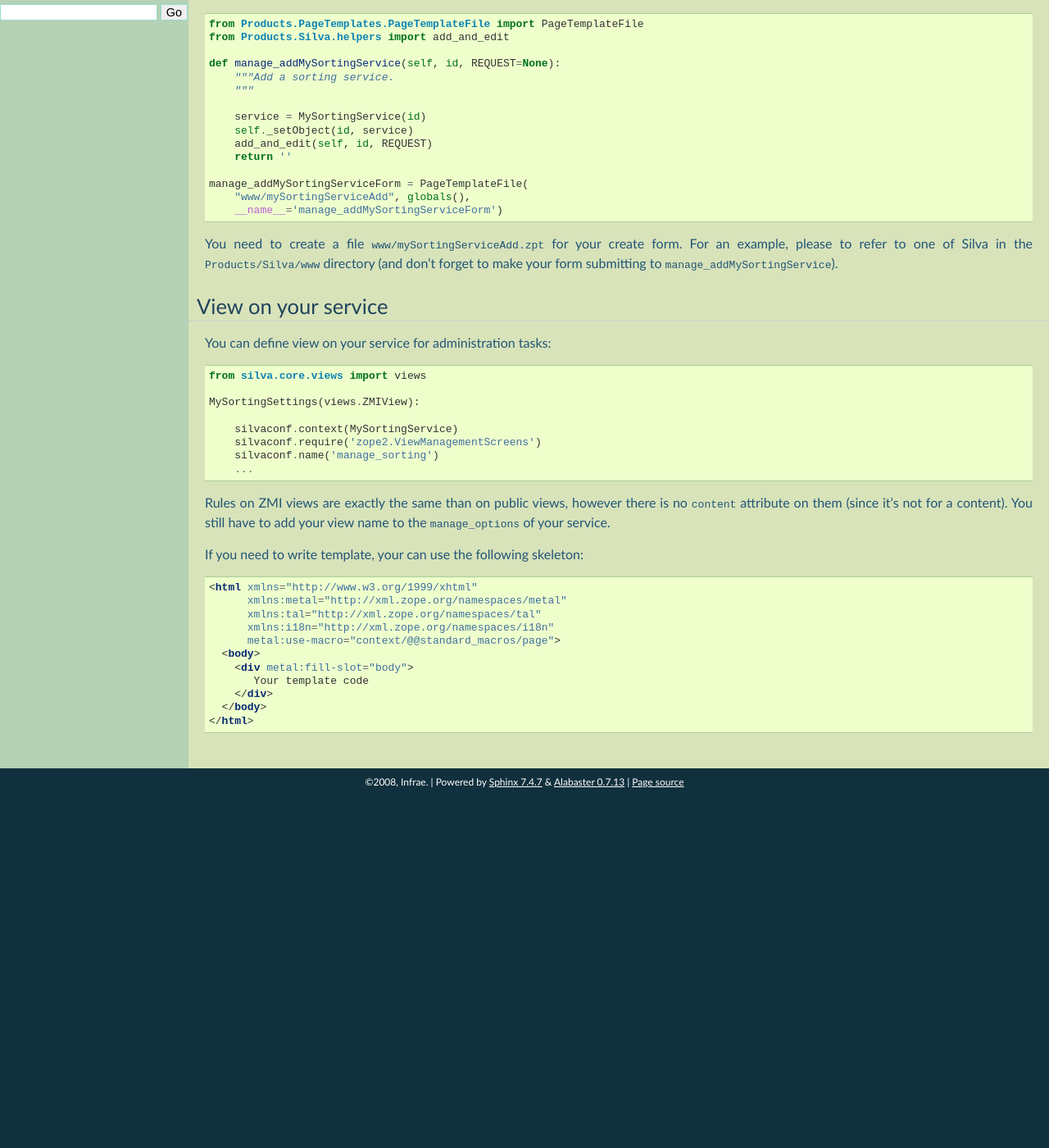
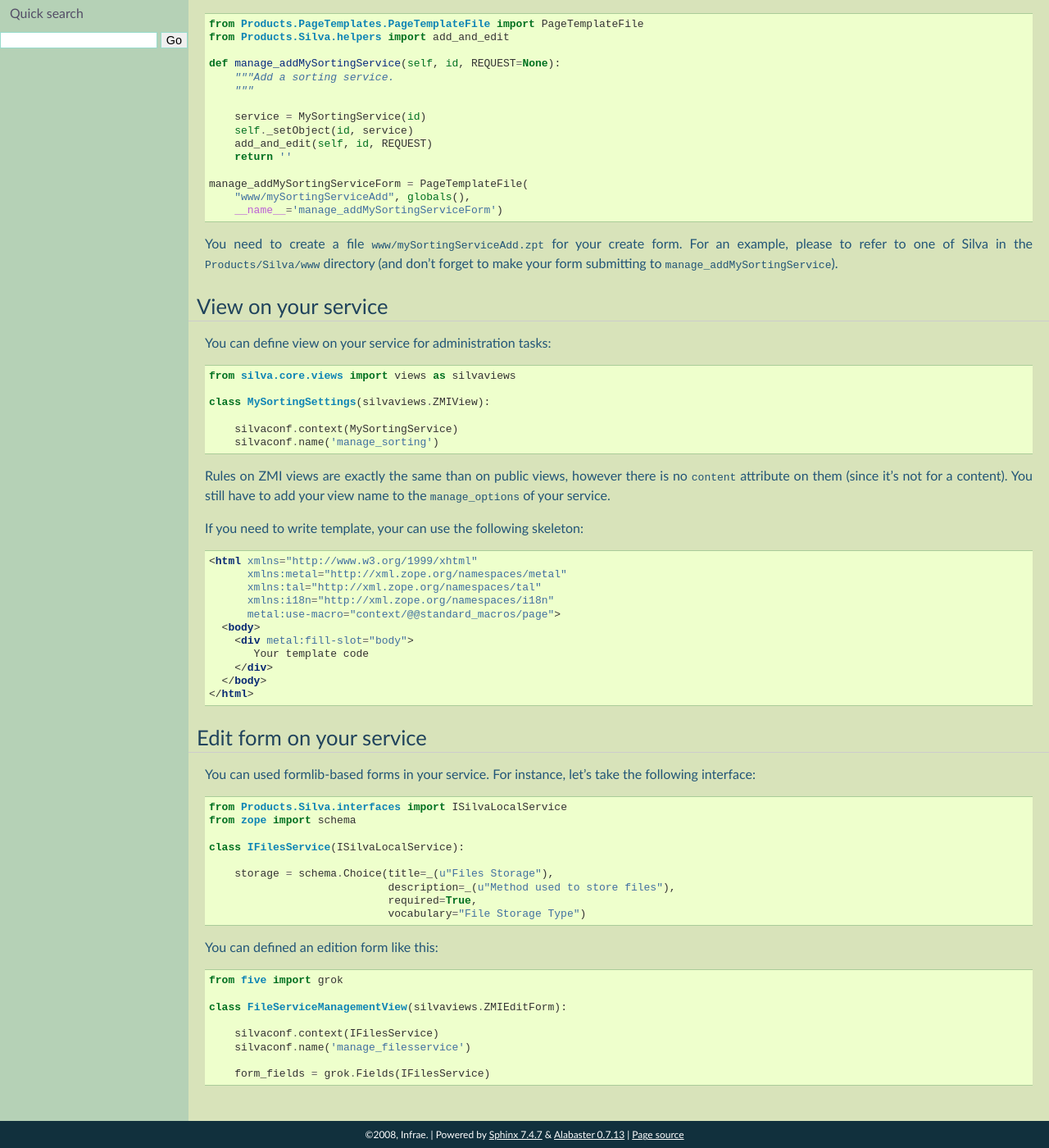
Before and after one commit to silvacms/documentation, a Sphinx documentation site: the page built from source/silva/services.rst, in a window 1280 px wide and 1400 px high, scrolled down 427 px. Shown: the whole window at 82% size. Built offline with Sphinx 7.4.7, drawn with Linux system fonts in a browser that asks for light colours; pages that are not in the unit, such as notebooks, are missing from menus; before the commit the page ends 1397 px from its top, so only the background shows below that; some of the changed text lies outside the part shown.

Commit message:
Fix typos, add some details on test and services.

```diff
--- a/source/silva/contents/xsltrender.rst
+++ b/source/silva/contents/xsltrender.rst
@@ -13,7 +13,7 @@
   class XSLTBlogRenderer(XSLTRendererBase):
 
       silvaconf.context(Blog)
-      silvaconf.title('XSLT Renderer over blogs')
+      silvaconf.title('XSLT Renderer for blogs')
       silvaconf.XSLT(myrules.xslt')
 
 
--- a/source/silva/services.rst
+++ b/source/silva/services.rst
@@ -57,14 +57,13 @@
 
 .. code-block:: python
 
-  from silva.core.views import views
+  from silva.core.views import views as silvaviews
 
-  MySortingSettings(views.ZMIView):
+  class MySortingSettings(silvaviews.ZMIView):
 
       silvaconf.context(MySortingService)
-      silvaconf.require('zope2.ViewManagementScreens')
       silvaconf.name('manage_sorting')
-      ...
+
 
 
 Rules on ZMI views are exactly the same than on public views, however
@@ -87,3 +86,36 @@
       </div>
     </body>
   </html>
+
+
+Edit form on your service
+-------------------------
+
+You can used formlib-based forms in your service. For instance, let's
+take the following interface:
+
+.. code-block:: python
+
+  from Products.Silva.interfaces import ISilvaLocalService
+  from zope import schema
+
+  class IFilesService(ISilvaLocalService):
+
+      storage = schema.Choice(title=_(u"Files Storage"),
+                              description=_(u"Method used to store files"),
+                              required=True,
+                              vocabulary="File Storage Type")
+
+
+You can defined an edition form like this:
+
+.. code-block:: python
+
+  from five import grok
+
+  class FileServiceManagementView(silvaviews.ZMIEditForm):
+
+      silvaconf.context(IFilesService)
+      silvaconf.name('manage_filesservice')
+
+      form_fields = grok.Fields(IFilesService)
```
Also changed, not shown: source/silva/contents/forms.rst (+6 -6 lines), 2 other files.
